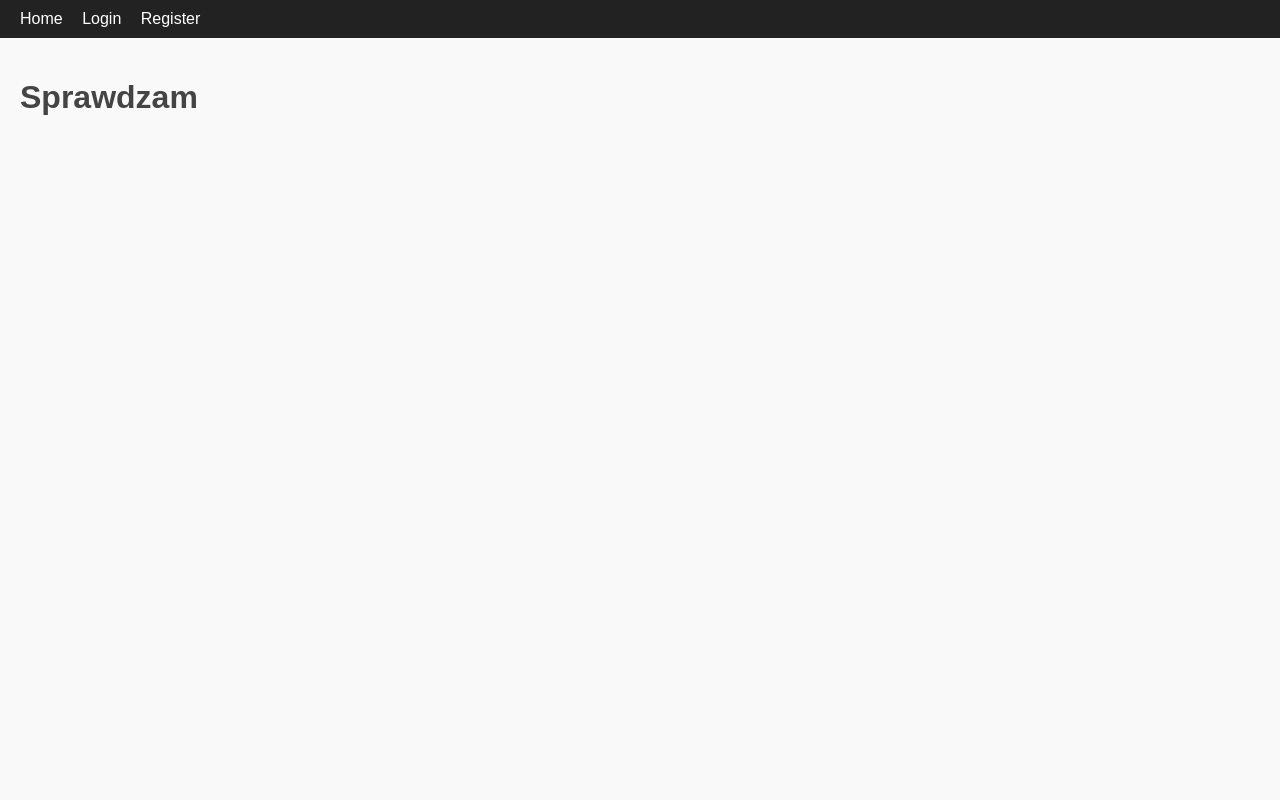
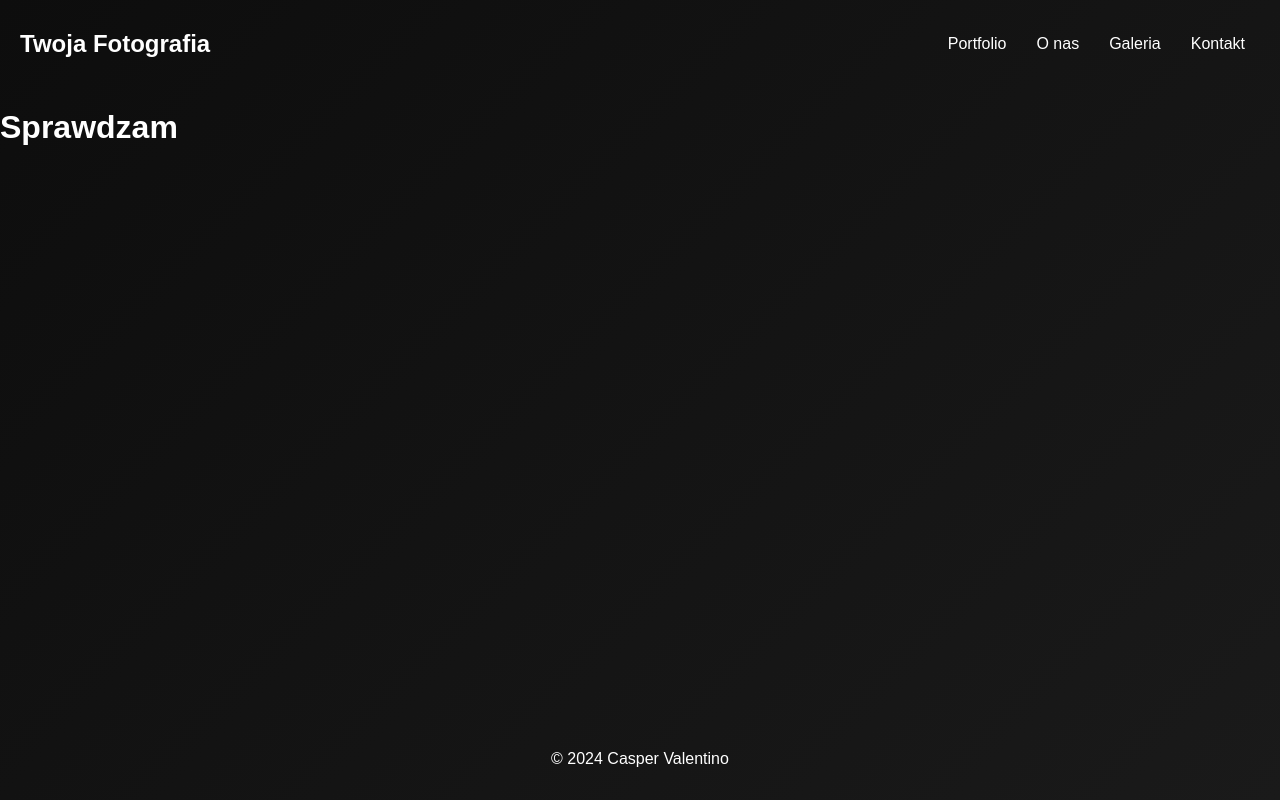
Before and after one commit to kacperbondaruk/Photo-Service-App, a Django app: page /users/dashboard/ in a window 1280 px wide. Run offline with Django 5.2, Linux system fonts and the light colour scheme.

Commit message:
Updated Home Page

```diff
--- a/showcase/settings.py
+++ b/showcase/settings.py
@@ -73,6 +73,10 @@ TEMPLATES = [
     },
 ]
 
+STATICFILES_DIRS = [
+    os.path.join(BASE_DIR, 'static'),
+]
+
 WSGI_APPLICATION = "showcase.wsgi.application"
 
 
--- a/showcase/urls.py
+++ b/showcase/urls.py
@@ -18,10 +18,12 @@ import os
 from dotenv import load_dotenv
 from django.contrib import admin
 from django.urls import path, include
+from users.views import HomeView
 
 load_dotenv()
 
 urlpatterns = [
     path(os.getenv("ADMIN_PATH"), admin.site.urls),
+    path('', HomeView.as_view(), name='home'),
     path("users/", include("users.urls")),
 ]
--- a/static/css/base.css
+++ b/static/css/base.css
@@ -1,53 +1,58 @@
+@keyframes fadeIn {
+    from {
+        opacity: 0;
+    }
+    to {
+        opacity: 1;
+    }
+}
+
 body {
+    background: linear-gradient(135deg, #0d0d0d, #1a1a1a);
+    color: #fff;
     font-family: Arial, sans-serif;
     margin: 0;
-    padding: 0;
-    background-color: #f9f9f9;
-    color: #333;
+    height: 100vh;
+    display: flex;
+    flex-direction: column;
 }
 
-header {
-    background-color: #222;
+.navbar {
+    display: flex;
+    justify-content: space-between;
+    align-items: center;
     padding: 10px 20px;
-    color: white;
+    background-color: transparent;
 }
 
-nav a {
-    color: white;
-    text-decoration: none;
-    margin-right: 15px;
+.nav-links {
+    list-style: none;
+    display: flex;
+    margin: 0;
+    padding: 0;
 }
 
-nav a:hover {
-    text-decoration: underline;
+.nav-links li {
+    margin: 0 15px;
 }
 
-main {
-    padding: 20px;
+.nav-links a {
+    text-decoration: none;
+    color: white;
+    font-size: 16px;
 }
 
-h1, h2 {
-    color: #444;
+.nav-links a:hover {
+    color: #ffcc00;
 }
 
-form {
-    max-width: 400px;
-    margin: auto;
-    padding: 10px;
-    background: white;
-    border-radius: 8px;
-    box-shadow: 0 2px 5px rgba(0, 0, 0, 0.1);
+footer {
+    margin-top: auto;
+    text-align: center;
+    padding: 1rem;
+    animation: fadeIn 1s ease-in-out;
 }
 
-button {
-    background-color: #007BFF;
-    color: white;
-    border: none;
-    padding: 10px 15px;
-    border-radius: 5px;
-    cursor: pointer;
+.navbar {
+    animation: fadeIn 1s ease-in-out;
 }
-
-button:hover {
-    background-color: #0056b3;
-}
--- a/templates/base.html
+++ b/templates/base.html
@@ -4,25 +4,29 @@
 <head>
     <meta charset="UTF-8">
     <meta name="viewport" content="width=device-width, initial-scale=1.0">
-    <title>Photo Site</title>
+    <title>Strona Fotograficzna</title>
     <link rel="stylesheet" href="{% static 'css/base.css' %}">
 </head>
 <body>
     <header>
-        <nav>
-            <a href="#">Home</a>
-            {% if user.is_authenticated %}
-                <a href="#">Profile</a>
-                <a href="#">Logout</a>
-            {% else %}
-                <a href="#">Login</a>
-                <a href="#">Register</a>
-            {% endif %}
+        <nav class="navbar">
+                <h1 class="logo">Twoja Fotografia</h1>
+                <ul class="nav-links">
+                    <li><a href="#about">Portfolio</a></li>
+                    <li><a href="#about">O nas</a></li>
+                    <li><a href="#gallery">Galeria</a></li>
+                    <li><a href="#contact">Kontakt</a></li>
+                </ul>
         </nav>
     </header>
-    <main>
-        {% block content %}
-        {% endblock %}
-    </main>
+
+    {% block content %}
+    {% endblock %}
+
+    <footer>
+        <div class="footer-bottom">
+            <p>© 2024 Casper Valentino</p>
+        </div>
+    </footer>
 </body>
 </html>
--- a/users/templates/home.html
+++ b/users/templates/home.html
@@ -1,6 +1 @@
 {% extends "base.html" %}
-
-{% block content %}
-<h1>Welcome to Photo Site</h1>
-<p>Your hub for photography!</p>
-{% endblock %}
--- a/users/urls.py
+++ b/users/urls.py
@@ -3,7 +3,5 @@ from .views import DashboardView, HomeView, my_custom_login_view
 
 urlpatterns = [
     path("dashboard/", DashboardView.as_view(), name="dashboard"),
-    path('', HomeView.as_view(), name='home'),
     path('login/', my_custom_login_view, name='login'),
-
 ]
```
